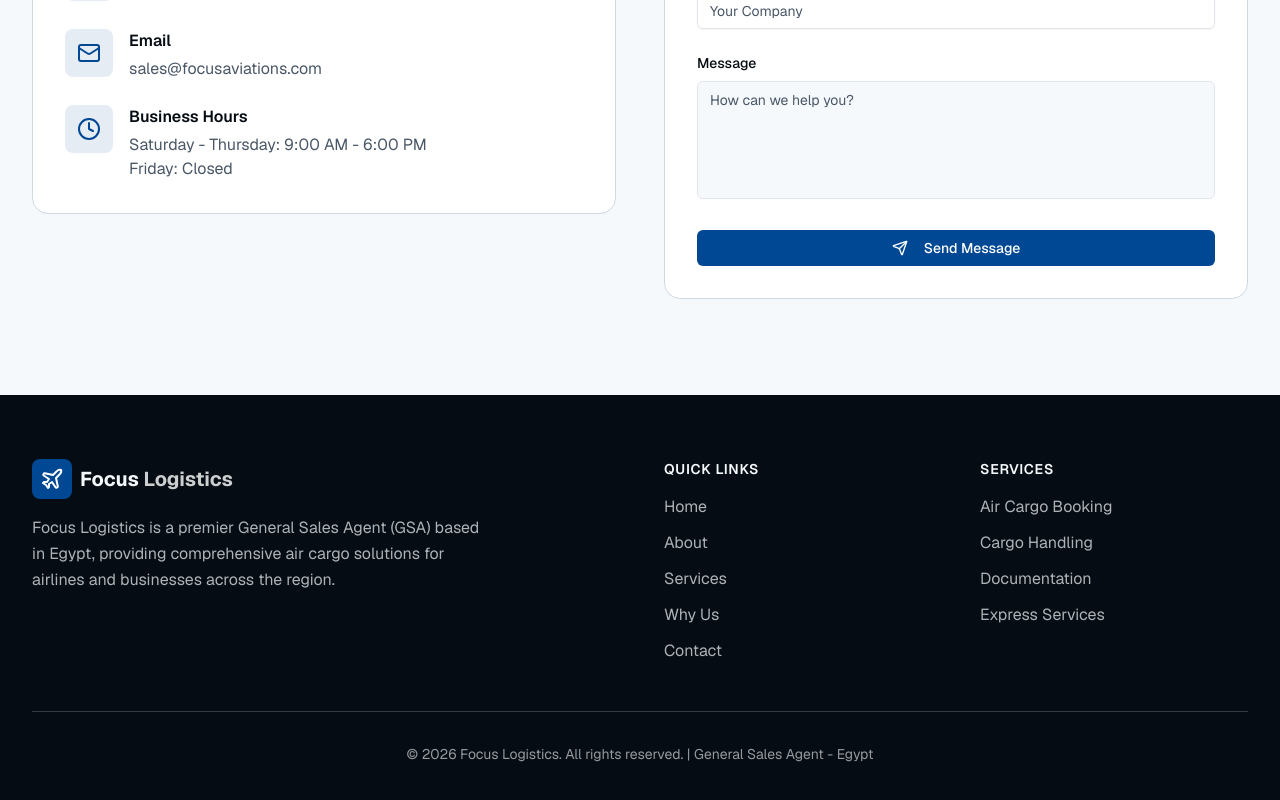
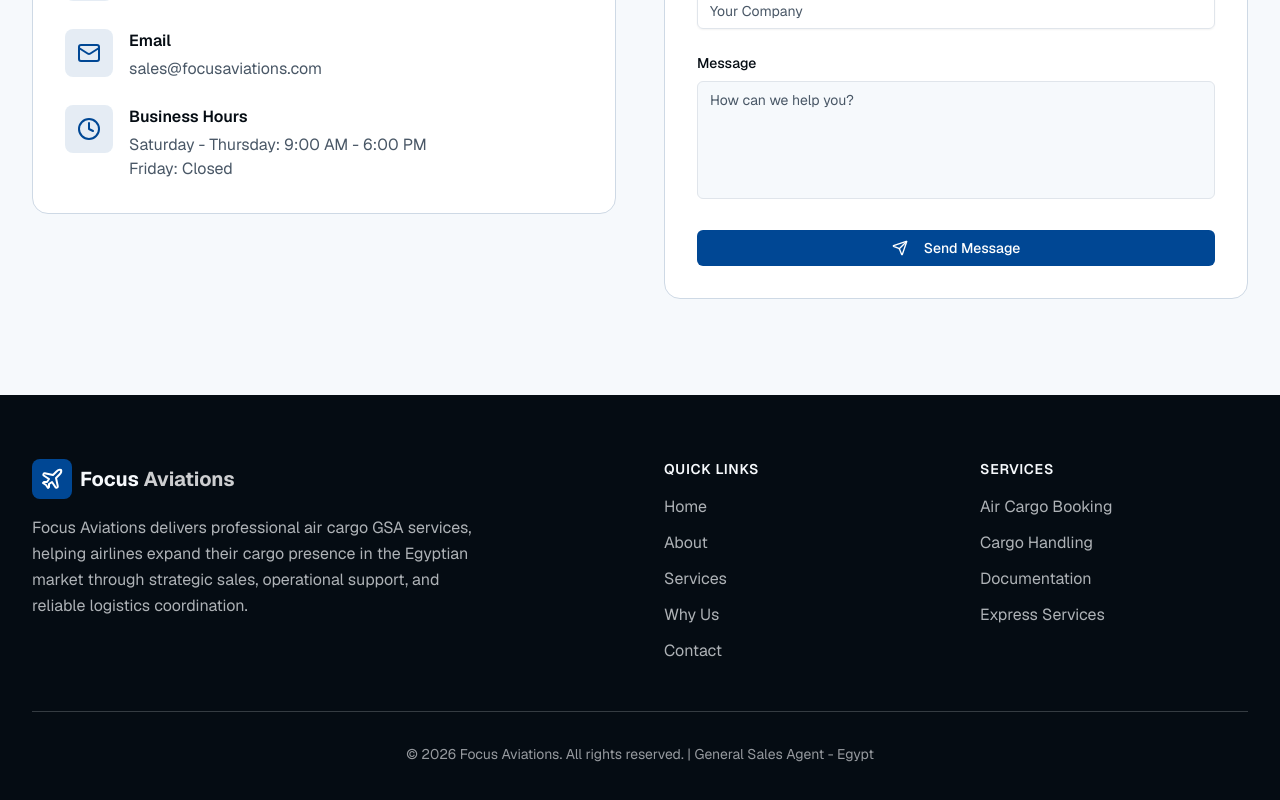
Before and after one commit to Mohamed-A-Morsy/FocusAviations, a Next.js app: page / in a window 1280 px wide. Shown: the part 3742-4542 px from the top of the page. Built offline with nearby package versions, Linux system fonts and the light colour scheme.

Commit message:
handle content in footer

```diff
--- a/components/footer.tsx
+++ b/components/footer.tsx
@@ -1,5 +1,5 @@
-import Link from "next/link"
-import { Plane } from "lucide-react"
+import Link from "next/link";
+import { Plane } from "lucide-react";
 
 const navigation = {
   main: [
@@ -15,7 +15,7 @@ const navigation = {
     { name: "Documentation", href: "#services" },
     { name: "Express Services", href: "#services" },
   ],
-}
+};
 
 export function Footer() {
   return (
@@ -29,13 +29,15 @@ export function Footer() {
                 <Plane className="h-6 w-6 text-primary-foreground" />
               </div>
               <span className="text-xl font-bold text-background">
-                Focus <span className="text-primary-foreground/80">Logistics</span>
+                Focus{" "}
+                <span className="text-primary-foreground/80">Aviations</span>
               </span>
             </Link>
             <p className="mt-4 text-background/70 max-w-md leading-relaxed">
-              Focus Logistics is a premier General Sales Agent (GSA) based in Egypt,
-              providing comprehensive air cargo solutions for airlines and businesses
-              across the region.
+              Focus Aviations delivers professional air cargo GSA services,
+              helping airlines expand their cargo presence in the Egyptian
+              market through strategic sales, operational support, and reliable
+              logistics coordination.
             </p>
           </div>
 
@@ -80,10 +82,11 @@ export function Footer() {
 
         <div className="mt-12 pt-8 border-t border-background/20">
           <p className="text-center text-sm text-background/60">
-            &copy; {new Date().getFullYear()} Focus Logistics. All rights reserved. | General Sales Agent - Egypt
+            &copy; {new Date().getFullYear()} Focus Aviations. All rights
+            reserved. | General Sales Agent - Egypt
           </p>
         </div>
       </div>
     </footer>
-  )
+  );
 }
```
